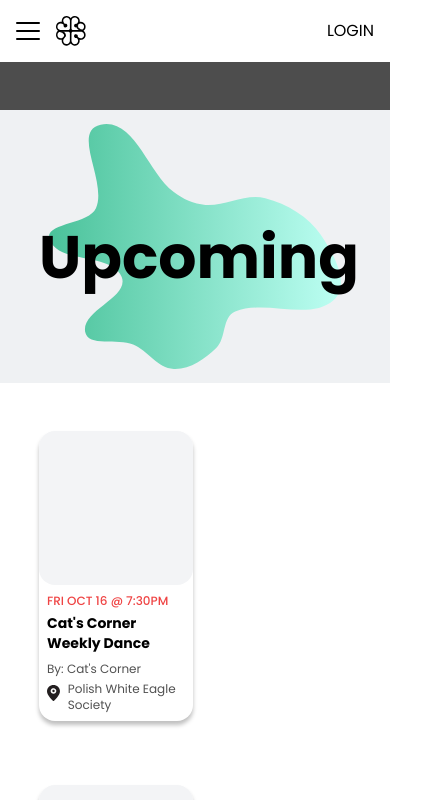
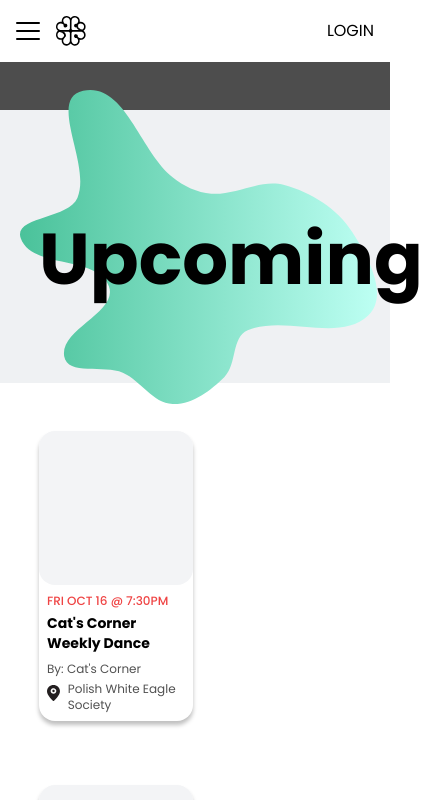
Before and after one commit to justinkwanchan/swing-schedule, a Next.js app in the folder front-end/: page /events in a window 390 px wide. Shown: the top 800 px of the page, 423 px wide, since content can reach past the window. Built offline with nearby package versions, Linux system fonts and the light colour scheme.

Commit message:
Add new spotch layout for mobile

```diff
--- a/front-end/src/app/components/page-title-section/index.tsx
+++ b/front-end/src/app/components/page-title-section/index.tsx
@@ -13,9 +13,9 @@ export default function PageTitleSection({ title, description }: Props) {
         <Image
           src={splotch}
           alt={'Splotchy Frame'}
-          className="m-auto w-[75%] md:w-4/5 h-[90%]"
+          className="absolute -top-5 left-[5%] w-11/12 h-[115%] z-10 md:static md:m-auto md:w-4/5 md:h-[90%]"
         />
-        <h1 className="absolute top-1/2 left-1/2 -translate-x-1/2 -translate-y-[33%] w-4/5 text-6xl text-center font-bold sm:text-7xl md:text-6xl lg:text-8xl xl:text-9xl">
+        <h1 className="absolute top-1/2 left-1/2 -translate-x-1/2 -translate-y-[33%] w-4/5 text-7xl text-center font-bold z-20 sm:text-8xl md:text-7xl lg:text-8xl xl:text-9xl">
           {title}
         </h1>
       </div>
```
